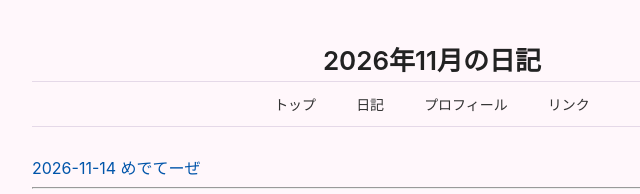
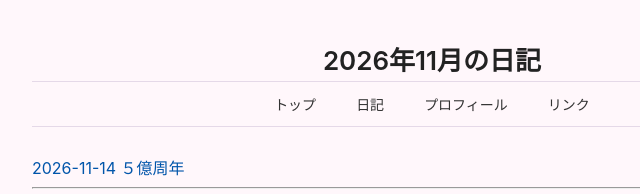
Before and after one commit to Gnzlss314/gnzlss, a plain HTML site: page 2611diary.html in a window 1280 px wide. Shown: the top 194 px of the page, 208-848 px from the left. Drawn offline with Linux system fonts and the light colour scheme.

Commit message:
Update 2611diary.html

```diff
--- a/2611diary.html
+++ b/2611diary.html
@@ -118,7 +118,7 @@
         </nav>
 
         <div class="toc">
-        <a href="#d1114">2026-11-14 めでてーぜ</a>
+        <a href="#d1114">2026-11-14 ５億周年</a>
         </div>
 
         <hr>
```
